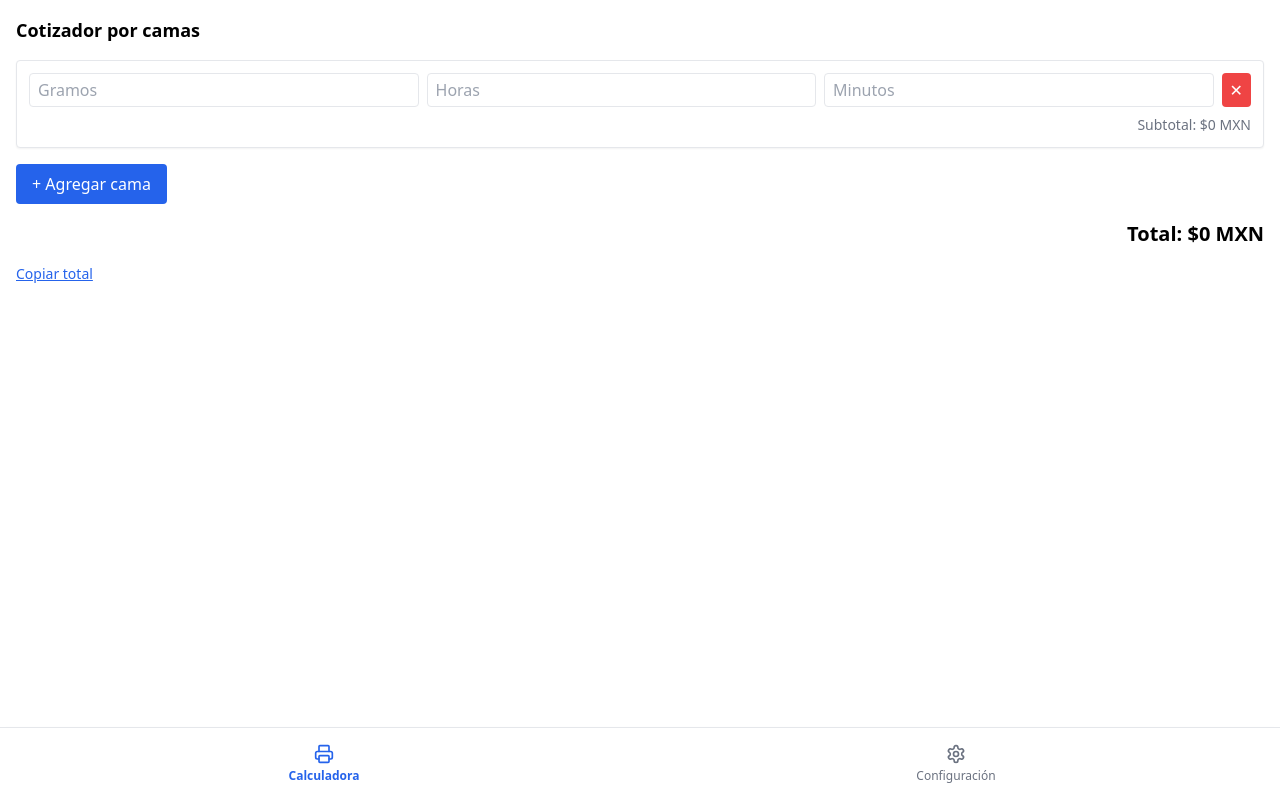
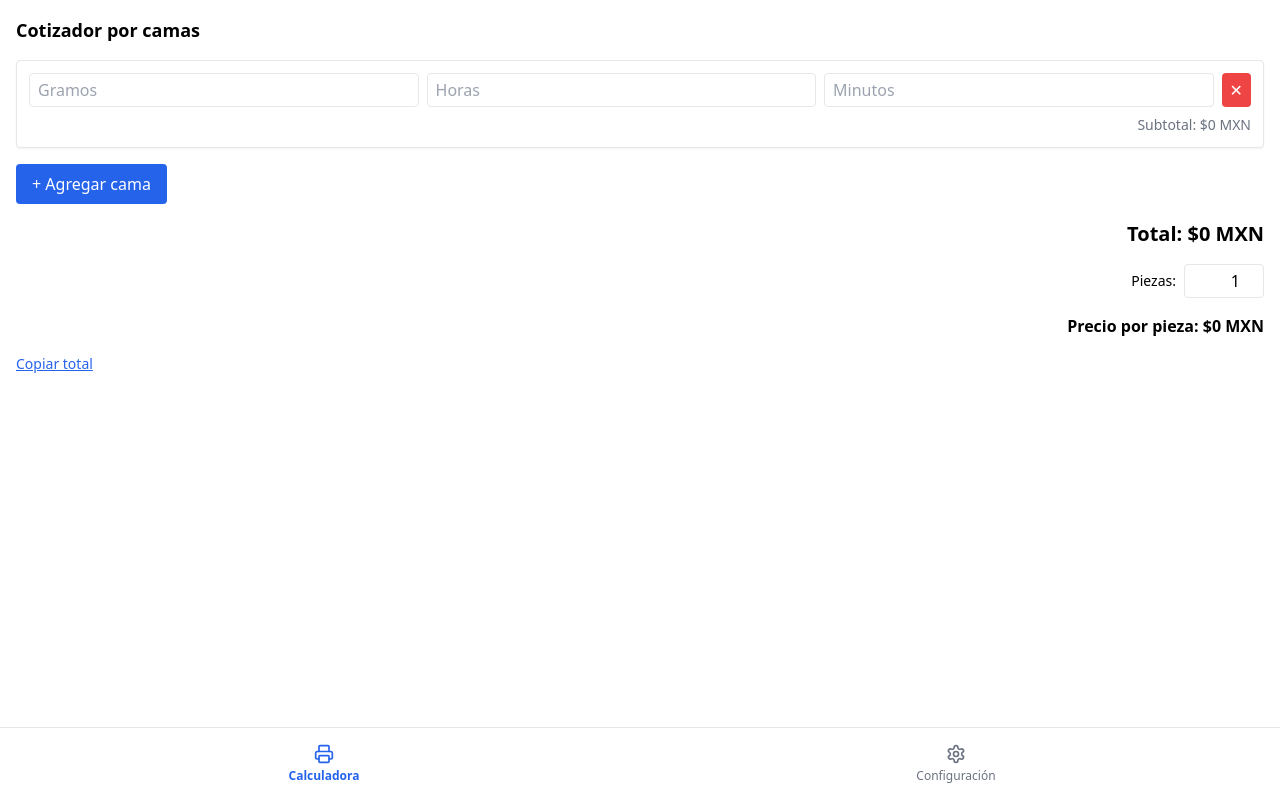
Before and after one commit to luisaguilardev92/3Dcalc, a React (Vite) app: page / in a window 1280 px wide. Built offline with nearby package versions, Linux system fonts and the light colour scheme.

Commit message:
feat: add piezas input and price per piece

```diff
--- a/src/views/Calculadora.tsx
+++ b/src/views/Calculadora.tsx
@@ -14,6 +14,7 @@ type Cama = {
 
 export default function Calculadora({ precioPorGramo, precioPorHora, margen }: Props) {
   const [camas, setCamas] = useState<Cama[]>([{ gramos: '', horas: '', minutos:'' }]);
+  const [piezas, setPiezas] = useState('1');
 
   const handleChange = (index: number, field: keyof Cama, value: string) => {
     const nuevasCamas = [...camas];
@@ -99,6 +100,21 @@ export default function Calculadora({ precioPorGramo, precioPorHora, margen }: P
       <div className="text-right mt-4 text-xl font-semibold">
         Total: ${total} MXN
       </div>
+
+      <div className="flex justify-end items-center gap-2">
+        <label className="text-sm">Piezas:</label>
+        <input
+          type="number"
+          min={1}
+          value={piezas}
+          onChange={(e) => setPiezas(e.target.value)}
+          className="w-20 border px-2 py-1 rounded text-right"
+        />
+      </div>
+      <div className="text-right font-semibold">
+        Precio por pieza: ${Math.round(total / (parseInt(piezas) || 1))} MXN
+      </div>
+
       <button
         onClick={() => {
           navigator.clipboard.writeText(`${total}`);
```
Lines whose indentation alone changed are shown as unchanged.
